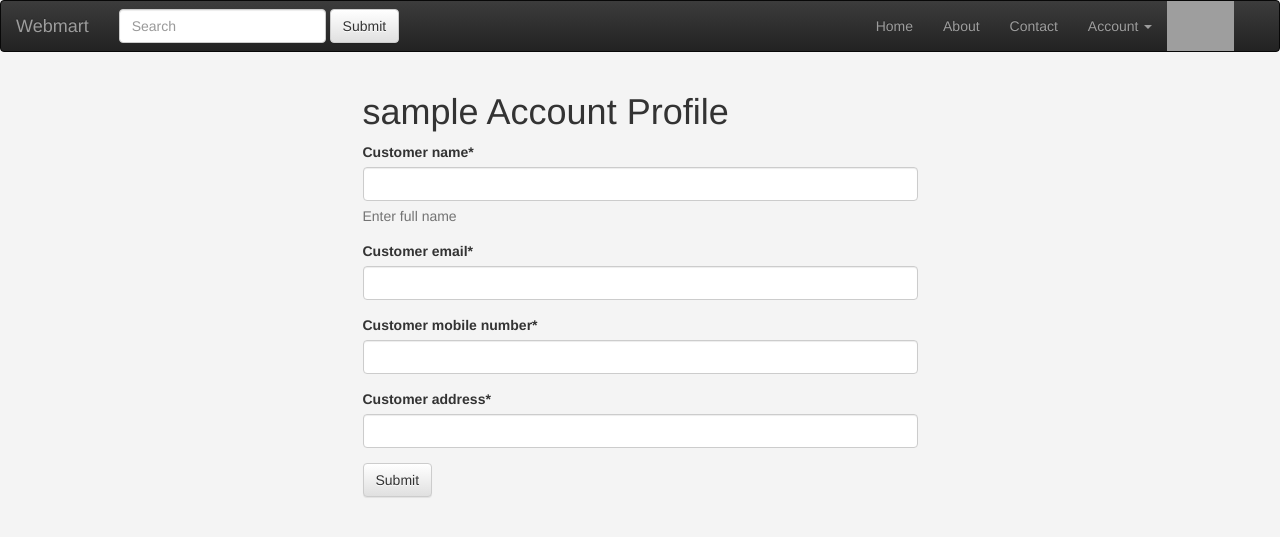
After one commit to DensonNgumo/Webmart, a Django app: a page that uses customer_mart/templates/customer_mart/base.html in a window 1280 px wide. The commit adds this page. Shown: the top 537 px of the page. Run offline with Django 3.2, Linux system fonts and the light colour scheme; the visitor is signed in with stand-in values (Sample User, id 1); some libraries are stand-ins or nearby versions; grey boxes are pictures that could not be loaded.

```diff
--- /dev/null
+++ b/customer_mart/forms.py
@@ -0,0 +1,9 @@
+from django import forms
+from django.contrib.auth.models import User
+from mart_admin.models import Customer
+
+class CustomerForm(forms.ModelForm):
+    customer_name=forms.CharField(required=True,help_text='Enter full name')
+    class Meta:
+        model=Customer
+        fields=['customer_name','customer_email','customer_mobile_number','customer_address']
--- /dev/null
+++ b/customer_mart/templates/account/base.html
@@ -0,0 +1 @@
+{% extends "customer_mart/base.html" %}
--- a/customer_mart/templates/customer_mart/base.html
+++ b/customer_mart/templates/customer_mart/base.html
@@ -34,7 +34,7 @@
         <span class="icon-bar"></span>
         <span class="icon-bar"></span>
       </button>
-      <a class="navbar-brand" href="#">Webart</a>
+      <a class="navbar-brand" href="#">Webmart</a>
     </div>
 
     <!-- Collect the nav links, forms, and other content for toggling -->
@@ -53,11 +53,13 @@
         <li class="dropdown">
           <a href="#" class="dropdown-toggle" data-toggle="dropdown" role="button" aria-haspopup="true" aria-expanded="false">Account <span class="caret"></span></a>
           <ul class="dropdown-menu">
-
-            <li><a href="#">Login</a></li>
-            <li><a href="#">Signup</a></li>
-
-            <li><a href="#">Logout</a></li>
+          {% if not request.user.is_authenticated %}
+            <li><a href="{% url 'account_login' %}">Login</a></li>
+            <li><a href="{% url 'account_signup' %}">Signup</a></li>
+            {% else %}
+            <li><a href="{% url 'profile' %}">Account Profile</a></li>
+            <li><a href="{% url 'account_logout' %}">Logout</a></li>
+            {% endif %}
 
             <li role="separator" class="divider"></li>
             <li><a href="#">Separated link</a></li>
@@ -69,7 +71,7 @@
         <img src="{% static '/images/cart.png' %}"/>
 
         </li>
-        <li><a href="{% url 'cart_items' %}" id="cart_count">0</a></li>
+        <li><a href="{% url 'cart_items' %}" id="cart_count"></a></li>
 
       </ul>
     </div><!-- /.navbar-collapse -->
--- /dev/null
+++ b/customer_mart/templates/customer_mart/profile.html
@@ -0,0 +1,21 @@
+{% extends 'customer_mart/base.html' %}
+{% load crispy_forms_tags %}
+{% block content %}
+
+<div class="row">
+    <div class="col-sm-6 col-sm-offset-3">
+        <h1>{{user.username}} Account Profile</h1>
+        {% if form %}
+        <form method="POST" action=''>
+        {% csrf_token %}
+        {{form|crispy}}
+        <input type="submit" name="submit" value="Submit" class="btn btn-default" />
+        </form>
+        {% endif %}
+    </div>
+</div>
+
+
+
+
+{% endblock %}
--- a/customer_mart/views.py
+++ b/customer_mart/views.py
@@ -1,7 +1,9 @@
 from django.shortcuts import render,get_object_or_404
 from django.http import JsonResponse,HttpResponseRedirect
+from django.contrib.auth.decorators import login_required
 from django.urls import reverse
 from mart_admin.models import Product,Customer,Category
+from .forms import CustomerForm
 
 
 def index(request):
@@ -10,7 +12,6 @@ def index(request):
     return render(request,'customer_mart/index.html',{'products':products,'categories':categories})
 
 def productsByCategory(request,category_id):
-    #category=Category.objects.get(id=category_id)
     categories=Category.objects.all()
     products=Product.objects.select_related().filter(category=category_id)
     return render(request,'customer_mart/index.html',{'products':products,'categories':categories})
@@ -19,3 +20,18 @@ def productsByCategory(request,category_id):
 def details(request,product_id):
     product=get_object_or_404(Product,pk=product_id)
     return render(request,'customer_mart/details.html',{'product':product})
+
+@login_required
+def editProfile(request):
+    form=CustomerForm(request.POST or None)
+    if form.is_valid():
+        customer=form.save(commit=False)
+        customer.user=request.user
+        customer.customer_name=form.cleaned_data['customer_name']
+        customer.customer_email=form.cleaned_data['customer_email']
+        customer.customer_mobile_number=form.cleaned_data['customer_mobile_number']
+        customer.customer_address=form.cleaned_data['customer_address']
+        customer.save()
+        form=None
+
+    return render(request,'customer_mart/profile.html',{'form':form})
--- a/mart_admin/admin.py
+++ b/mart_admin/admin.py
@@ -1,8 +1,9 @@
 from django.contrib import admin
 
-from .models import Category,Product,Customer,PaymentDetails
+from .models import Category,Product,Customer,PaymentDetails,StockDetails
 
 admin.site.register(Category)
 admin.site.register(Product)
 admin.site.register(Customer)
 admin.site.register(PaymentDetails)
+admin.site.register(StockDetails)
--- a/mart_admin/models.py
+++ b/mart_admin/models.py
@@ -46,3 +46,12 @@ class PaymentDetails(models.Model):
     total_price=models.IntegerField()
     order_date_time=models.DateTimeField(auto_now=True)
     payment_method=models.CharField(max_length=10,choices=PAYMENT_METHODS)
+
+class StockDetails(models.Model):
+    class Meta:
+        verbose_name_plural="outOfStockProducts"
+    product=models.ForeignKey(Product,on_delete=models.CASCADE)
+    date=models.DateField(auto_now=True)
+
+    def __str__(self):
+        return self.product.product_name + " out of stock."
--- a/webmart/urls.py
+++ b/webmart/urls.py
@@ -24,6 +24,7 @@ from cart import views as cartViews
 urlpatterns = [
     url(r'^admin/', admin.site.urls),
     url(r'^accounts/', include('allauth.urls')),
+    url(r'^profiles/$',customerViews.editProfile,name='profile'),
     url(r'^add_products/$',adminViews.addProducts,name='add_products'),
     url(r'^add_categories/$',adminViews.addCategories,name='add_categories'),
     url(r'^$',customerViews.index,name='home'),
@@ -34,7 +35,6 @@ urlpatterns = [
     url(r'^cart/$',cartViews.loadCart,name='cart_items'),
     url(r'^checkout_items/$',cartViews.proceedToCheckout,name='go_to_checkout'),
     url(r'^checkout/$',cartViews.checkout,name='checkout'),
-    url(r'^clear_cart/$',cartViews.clearCart,name='clear_cart'),
 ]
 
 if settings.DEBUG:
```
Also changed, not shown: cart/templates/checkout.html (+3 -17 lines), cart/views.py (+8 -15 lines), customer_mart/templates/account/email.html (added, +73 -0 lines), mart_admin/migrations/0003_stockdetails.py (added).
